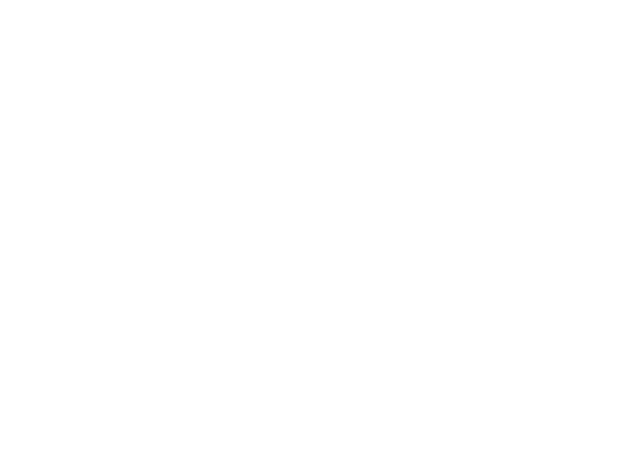
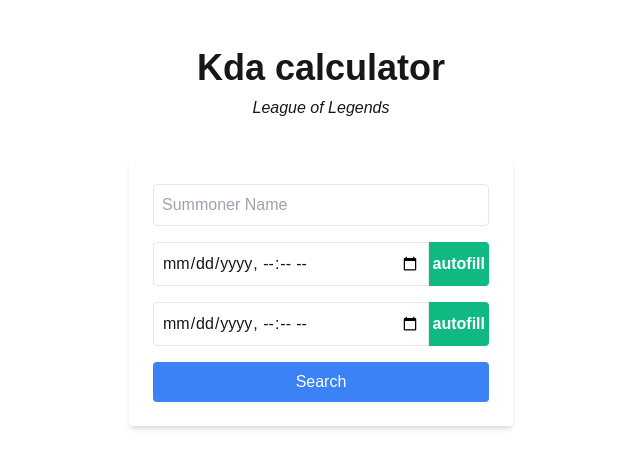
Before and after one commit to antoine-le-calloch/Kda-calculator-LOL, a Next.js app: page / in a window 1280 px wide. Shown: the top 468 px of the page, without its empty margins (319-959 px from the left). Built offline with nearby package versions, Linux system fonts and the light colour scheme.

Commit message:
Create a page with a form which asks for summoner name, start and end date of the session. Create a global type for kda item.

```diff
--- a/app/page.tsx
+++ b/app/page.tsx
@@ -1,6 +1,86 @@
+"use client";
+
+import React, {useState} from "react";
+
 export default function Home() {
-  return (
-    <div>
-    </div>
-  );
+    const [summonerName, setSummonerName] = useState('');
+    const [startDate, setStartDate] = useState('');
+    const [endDate, setEndDate] = useState('');
+    const [kdaList, setKdaList] = useState<Kda[]>([]);
+
+    const handleSearch = async (e: React.FormEvent<HTMLFormElement>) => {
+        e.preventDefault();
+        try{
+            const response = await fetch(
+                `/api/kda?summonerName=${summonerName}&startDate=${startDate}&endDate=${endDate}`
+            );
+
+            const data = await response.json();
+            setKdaList(data);
+        } catch (error) {
+            console.error('Error fetching KDA data:', error);
+        }
+    };
+
+    return (
+        <div className="container">
+            <div className="flex flex-col items-center py-10">
+              <h1>Kda calculator</h1>
+              <i>League of Legends</i>
+            </div>
+            <div className="flex justify-center">
+                <form onSubmit={handleSearch} className="bg-white p-6 rounded shadow-md w-full max-w-sm">
+                    <input
+                        type="text"
+                        placeholder="Summoner Name"
+                        value={summonerName}
+                        onChange={(e) => setSummonerName(e.target.value)}
+                        className="mb-4 p-2 border rounded w-full"
+                    />
+                    <div>
+                        <div className="flex mb-4">
+                            <input
+                                type="datetime-local"
+                                value={startDate}
+                                onChange={(e) => setStartDate(e.target.value)}
+                                className="p-2 border rounded-r-none rounded w-full"
+                            />
+                            <button type="button" className="bg-emerald-500 text-white font-bold p-1 rounded-l-none rounded
+                            hover:bg-emerald-400 duration-700 ease-in-out">
+                                autofill
+                            </button>
+                        </div>
+                        <div className="flex mb-4">
+                            <input
+                                type="datetime-local"
+                                value={endDate}
+                                onChange={(e) => setEndDate(e.target.value)}
+                                className="p-2 border rounded-r-none rounded w-full"
+                            />
+                            <button type="button" className="bg-emerald-500 text-white font-bold p-1 rounded-l-none rounded
+                            hover:bg-emerald-400 duration-700 ease-in-out">
+                                autofill
+                            </button>
+                        </div>
+                    </div>
+                    <button type="submit" className="bg-blue-500 text-white p-2 rounded w-full
+                    hover:bg-blue-400 duration-700 ease-in-out">
+                        Search
+                    </button>
+                </form>
+            </div>
+            <div>
+                <div>
+                    {kdaList.map((kdaList) => (
+                        <div>
+                            <h3>Your KDA:</h3>
+                            <p>Kills: {kdaList.kills}</p>
+                            <p>Deaths: {kdaList.deaths}</p>
+                            <p>Assists: {kdaList.assists}</p>
+                        </div>
+                    ))}
+                </div>
+            </div>
+        </div>
+    );
 }
--- /dev/null
+++ b/components/types/global.ts
@@ -0,0 +1,5 @@
+interface Kda {
+    kills: number;
+    deaths: number;
+    assists: number;
+}
```
